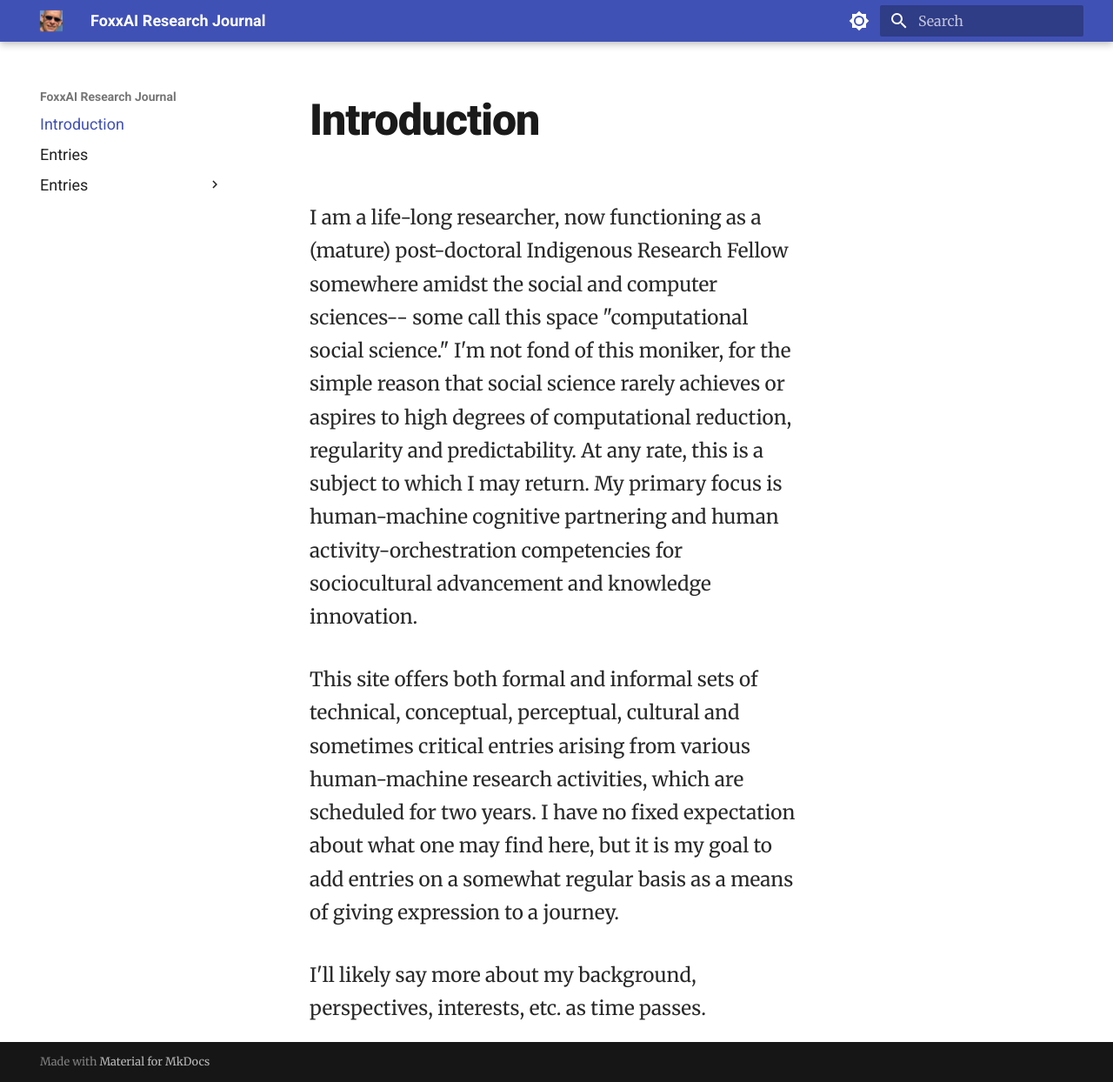
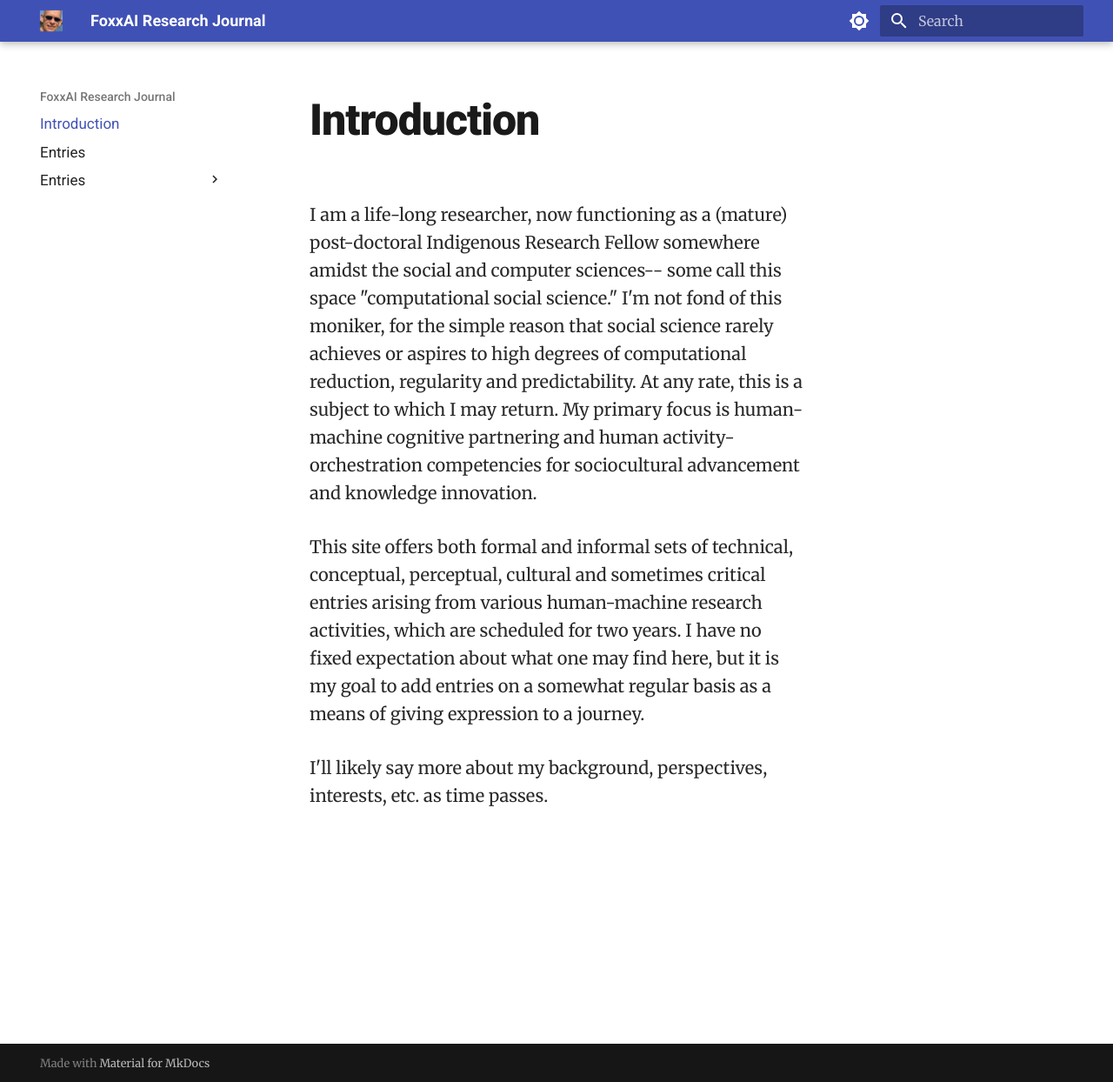
Before and after one commit to Foxxai/foxxai.xyz, an MkDocs documentation site: the page built from docs/index.md, in a window 1280 px wide and 1244 px high. Shown: the whole window at 87% size. Built offline with MkDocs 1.6.1 and Material for MkDocs 9.7.7, drawn with Linux system fonts in a browser that asks for light colours; some web fonts are replaced.

Commit message:
Reduce text size and enforce Roboto for navigation

```diff
--- a/docs/stylesheets/extra.css
+++ b/docs/stylesheets/extra.css
@@ -53,10 +53,33 @@
 
 /* Body text */
 .md-typeset {
-    font-size: 1.125rem !important;  /* Reduced from 1.25rem */
-    line-height: 1.7;                /* Reduced from 1.9 */
+    font-size: 1rem !important;  /* Further reduced to 16px */
+    line-height: 1.6 !important;
     color: #292929;
     font-weight: 400;
+}
+
+/* Force navigation font styles */
+.md-header__title,
+.md-header__topic,
+.md-nav__title,
+.md-nav__item,
+.md-nav__link {
+    font-family: "Roboto", Arial, sans-serif !important;
+}
+
+/* Additional specificity for navigation */
+[dir=ltr] .md-header__title,
+[dir=ltr] .md-nav__title {
+    font-family: "Roboto", Arial, sans-serif !important;
+    font-weight: 500;
+}
+
+/* More specific selectors for navigation items */
+.md-nav--primary .md-nav__item,
+.md-nav--secondary .md-nav__item {
+    font-family: "Roboto", Arial, sans-serif !important;
+    font-size: 0.85rem;
 }
 
 .md-typeset p {
--- a/mkdocs.yml
+++ b/mkdocs.yml
@@ -6,8 +6,8 @@ theme:
   logo: assets/avatar.png
   favicon: assets/avatar.png
   font:
-    text: ["Merriweather", "Georgia", "serif"]
-    code: ["SFMono-Regular", "Consolas", "Monaco", "monospace"]
+    text: false
+    code: false
   palette:
     # Palette toggle for light mode
     - scheme: default
```
